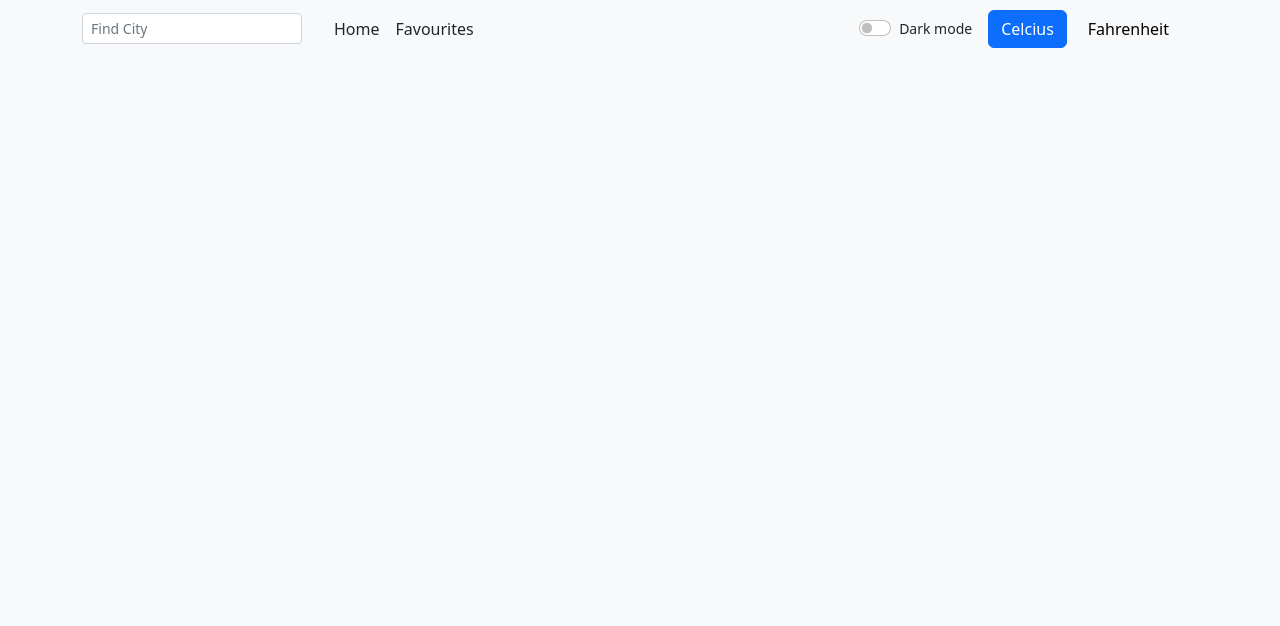
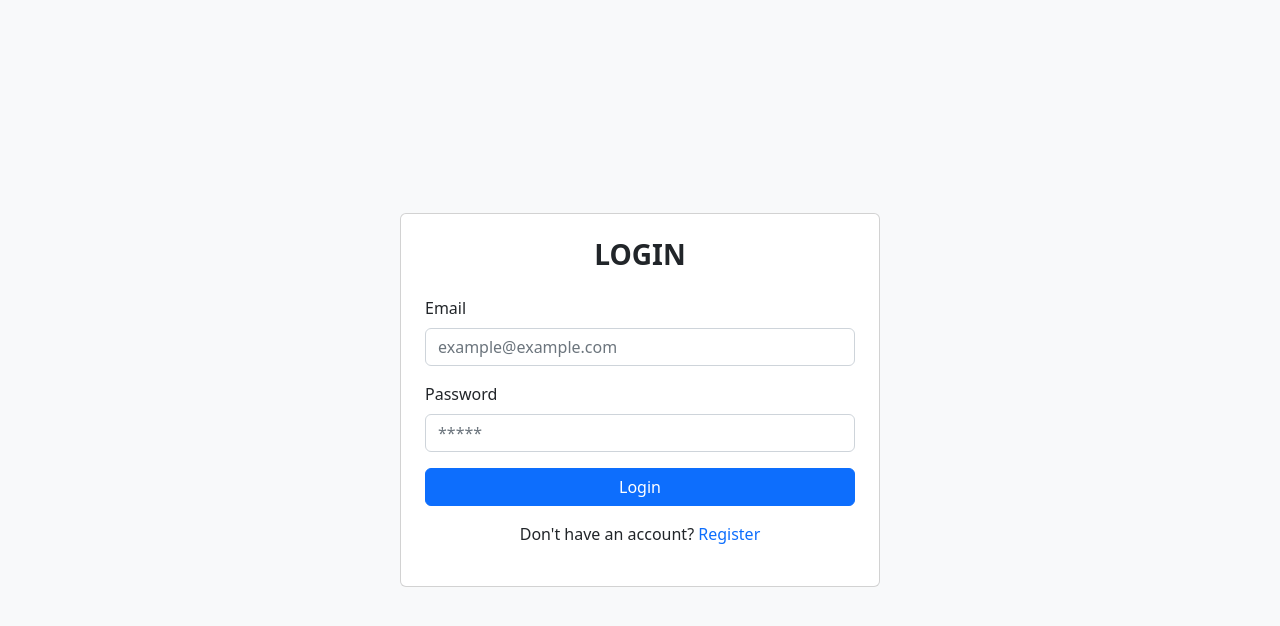
Before and after one commit to Apple-Inc-Dev-Ops/weather-app-client, a Vue app: page /login in a window 1280 px wide. Shown: the top 626 px of the page. Built offline with nearby package versions, Linux system fonts and the light colour scheme.

Commit message:
feat: create login page

```diff
--- a/src/App.vue
+++ b/src/App.vue
@@ -1,15 +1,24 @@
 <template>
-  <Navbar />
+  <Navbar v-if="!hideNavbar" />
 
-  <div :class="`py-3 d-flex flex-column ${mode === 'light' ? 'bg-light' : 'bg-dark'}`" style="height:100vh">
+  <div
+    :class="`py-3 d-flex flex-column ${mode === 'light' ? 'bg-light' : 'bg-dark'}`"
+    style="height: 100vh"
+  >
     <RouterView />
   </div>
 </template>
 
 <script setup>
-  import { RouterView } from 'vue-router';
-  import Navbar from './components/Navbar.vue';
-  import {ref} from 'vue';
+import { RouterView, useRoute } from 'vue-router'
+import Navbar from './components/Navbar.vue'
+import { ref, computed } from 'vue'
 
-  const mode = ref(localStorage.getItem('mode') ?? 'light');
+const route = useRoute()
+
+const mode = ref(localStorage.getItem('mode') ?? 'light')
+
+const hideNavbar = computed(() => {
+  return route.path === '/login'
+})
 </script>
--- /dev/null
+++ b/src/components/auth/AuthButton.vue
@@ -0,0 +1,22 @@
+<template>
+  <button :class="`btn ${variant}`" :type="type" @click="onClick">
+    <slot></slot>
+  </button>
+</template>
+
+<script setup>
+defineProps({
+  variant: {
+    type: String,
+    default: 'btn-primary'
+  },
+  type: {
+    type: String,
+    default: 'button'
+  }
+})
+
+const emit = defineEmits(['click'])
+
+const onClick = () => emit('click')
+</script>
--- /dev/null
+++ b/src/components/auth/InputField.vue
@@ -0,0 +1,45 @@
+<template>
+  <div class="mb-3">
+    <label :for="id" class="form-label">{{ label }}</label>
+    <input
+      :type="type"
+      :id="id"
+      class="form-control"
+      :value="modelValue"
+      @input="$emit('update:modelValue', $event.target.value)"
+      :placeholder="placeholder"
+      :required="required"
+    />
+  </div>
+</template>
+
+<script setup>
+defineProps({
+  modelValue: {
+    type: String,
+    required: true
+  },
+  label: {
+    type: String,
+    required: true
+  },
+  id: {
+    type: String,
+    required: true
+  },
+  type: {
+    type: String,
+    default: 'text'
+  },
+  placeholder: {
+    type: String,
+    default: ''
+  },
+  required: {
+    type: Boolean,
+    default: true
+  }
+})
+
+defineEmits(['update:modelValue'])
+</script>
--- /dev/null
+++ b/src/components/auth/LoginForm.vue
@@ -0,0 +1,32 @@
+<template>
+  <form @submit.prevent="submitLogin">
+    <InputField
+      v-model="email"
+      label="Email"
+      id="email"
+      type="email"
+      placeholder="example@example.com"
+    />
+    <InputField
+      v-model="password"
+      label="Password"
+      id="password"
+      type="password"
+      placeholder="*****"
+    />
+    <AuthButton type="submit" variant="btn-primary w-100">Login</AuthButton>
+  </form>
+</template>
+
+<script setup>
+import { ref } from 'vue'
+import InputField from './InputField.vue'
+import AuthButton from './AuthButton.vue'
+
+const email = ref('')
+const password = ref('')
+
+const submitLogin = () => {
+  console.log('Login data:', email.value, password.value)
+}
+</script>
--- a/src/router/index.js
+++ b/src/router/index.js
@@ -2,6 +2,7 @@ import { createRouter, createWebHistory } from 'vue-router'
 import HomeView from '../views/HomeView.vue'
 import FavouritesView from '../views/FavouritesView.vue'
 import CollectionView from '../views/CollectionView.vue'
+import LoginView from '../views/LoginView.vue'
 
 const router = createRouter({
   history: createWebHistory(import.meta.env.BASE_URL),
@@ -20,6 +21,11 @@ const router = createRouter({
       path: '/collection/:code',
       name: 'collection',
       component: CollectionView
+    },
+    {
+      path: '/login',
+      name: 'login',
+      component: LoginView
     }
   ]
 })
--- /dev/null
+++ b/src/views/LoginView.vue
@@ -0,0 +1,18 @@
+<template>
+  <div class="container d-flex justify-content-center align-items-center vh-100">
+    <div class="card p-4" style="width: 30rem">
+      <h3 class="text-center mb-4 fw-bold">LOGIN</h3>
+      <LoginForm />
+      <p class="mt-3 text-center">
+        Don't have an account?
+        <router-link to="/register" class="text-primary" style="text-decoration: none"
+          >Register</router-link
+        >
+      </p>
+    </div>
+  </div>
+</template>
+
+<script setup>
+import LoginForm from '@/components/auth/LoginForm.vue'
+</script>
```
Also changed, not shown: src/views/HomeView.vue (+5 -5 lines).
